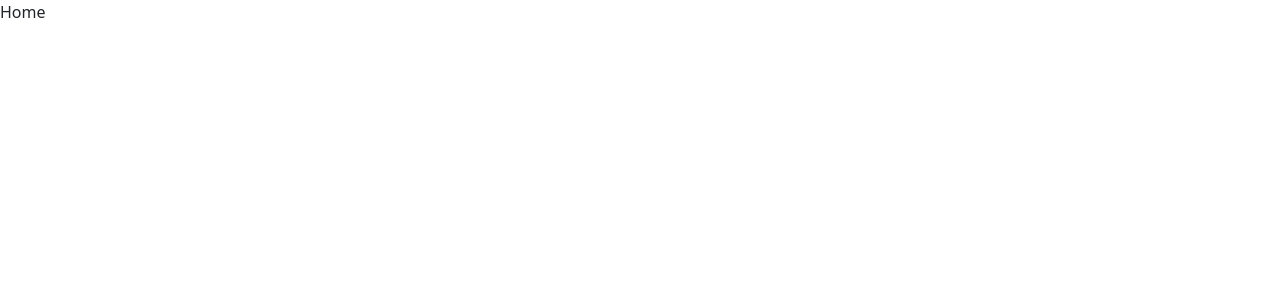
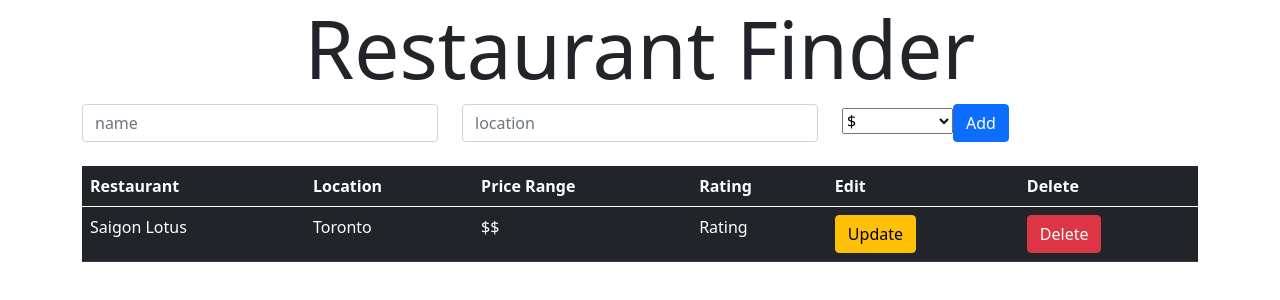
Before and after one commit to DashaDasha88/yelpclone-takethree, a React (Create React App) app in the folder client/: page / in a window 1280 px wide. Shown: the top 300 px of the page. Built offline with nearby package versions, Linux system fonts and the light colour scheme.

Commit message:
fix server file issue

```diff
--- a/client/src/App.jsx
+++ b/client/src/App.jsx
@@ -6,7 +6,7 @@ import RestaurantDetailPage from "./routes/RestaurantDetailPage";
 
 const App = () => {
   return (
-    <div>
+    <div className="container">
       <Router>
         <Switch>
           <Route exact path="/" component={Home} />
--- /dev/null
+++ b/client/src/components/AddRestaurant.jsx
@@ -0,0 +1,32 @@
+import React from 'react';
+
+const AddRestaurant = () => {
+  return (
+    <div className="mb-4">
+      <form action="">
+        <div className="row">
+          <div className="col">
+            <input type="text" className="form-control" placeholder="name"/>
+          </div>
+          <div className="col">
+            <input type="text" className="form-control" placeholder="location"/>
+          </div>
+          <div className="col">
+            <select className="custom-select my-1 mr-sm-2">
+              <option disabled>Price Range</option>
+              <option value="1">$</option>
+              <option value="2">$$</option>
+              <option value="3">$$$</option>
+              <option value="4">$$$$</option>
+              <option value="5">$$$$$</option>
+            </select>
+            <button className="btn btn-primary">Add</button>
+          </div>
+        </div>
+      </form>
+
+    </div>
+  )
+};
+
+export default AddRestaurant;
--- /dev/null
+++ b/client/src/components/Header.jsx
@@ -0,0 +1,11 @@
+import React from 'react';
+
+const Header = () => {
+  return (
+    <div>
+      <h1 className="font-weight-light display-1 text-center">Restaurant Finder</h1>
+    </div>
+  )
+}
+
+export default Header;
--- /dev/null
+++ b/client/src/components/RestaurantList.jsx
@@ -0,0 +1,32 @@
+import React from 'react';
+
+const RestaurantList = () => {
+  return (
+    <div className="list-group">
+      <table className="table table-hover table-dark">
+        <thead>
+          <tr className="bg-primary">
+            <th scope="col">Restaurant</th>
+            <th scope="col">Location</th>
+            <th scope="col">Price Range</th>
+            <th scope="col">Rating</th>
+            <th scope="col">Edit</th>
+            <th scope="col">Delete</th>
+          </tr>
+        </thead>
+        <tbody>
+          <tr>
+            <td>Saigon Lotus</td>
+            <td>Toronto</td>
+            <td>$$</td>
+            <td>Rating</td>
+            <td><button className="btn btn-warning">Update</button></td>
+            <td><button className="btn btn-danger">Delete</button></td>
+          </tr>
+        </tbody>
+      </table>
+    </div>
+  )
+};
+
+export default RestaurantList;
--- a/client/src/routes/Home.jsx
+++ b/client/src/routes/Home.jsx
@@ -1,11 +1,16 @@
 import React from 'react';
+import AddRestaurant from '../components/AddRestaurant';
+import Header from '../components/Header';
+import RestaurantList from '../components/RestaurantList';
 
 const Home = () => {
   return (
     <div>
-      Home
+      <Header />
+      <AddRestaurant />
+      <RestaurantList />
     </div>
   )
-}
+};
 
 export default Home;
```
